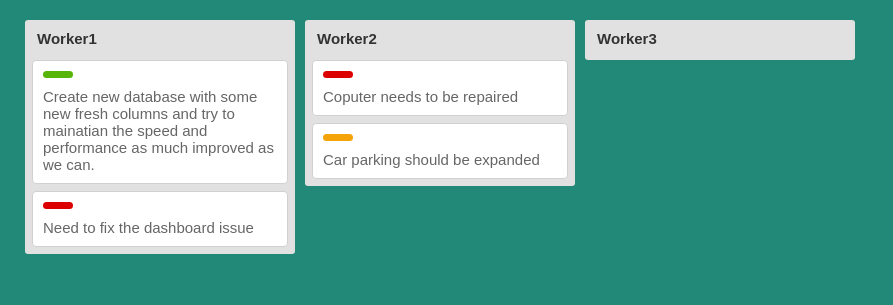
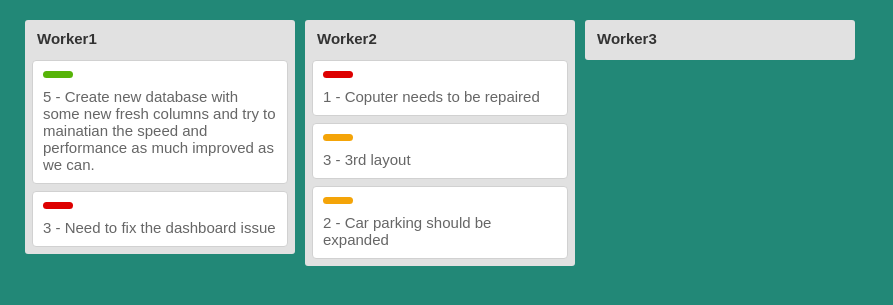
Before and after one commit to slagus/card-list-board, a PHP site: page / in a window 1280 px wide. Shown: the top 305 px of the page, without its empty margins (0-893 px from the left). Run offline with PHP 8.4, Linux system fonts and the light colour scheme; some libraries are stand-ins or nearby versions.

Commit message:
Added on update callback for cards

```diff
--- a/index.php
+++ b/index.php
@@ -14,7 +14,12 @@
 	<body>
 
 		<div ng-controller="ClbBoardController">
-			<clb-board clb-lists="lists" clb-card-types="cardTypes"></clb-board>
+			<clb-board
+				clb-lists="lists"
+				clb-card-types="cardTypes"
+				on-update="cardUpdateCallback(item)"
+				priority-index="priority"
+			></clb-board>
 		</div>
 
 	</body>
--- a/js/app.js
+++ b/js/app.js
@@ -3,15 +3,16 @@ angular.module('clbBoard', []).controller('ClbBoardController', function($scope)
 		{
 			title : 'Worker1',
 			cards : [
-				{title: "Create new database with some new fresh columns and try to mainatian the speed and performance as much improved as we can.", type : 'DONE'},
-				{title: "Need to fix the dashboard issue", type : 'BUG'}
+				{title: "Create new database with some new fresh columns and try to mainatian the speed and performance as much improved as we can.", type : 'DONE', priority : 5},
+				{title: "Need to fix the dashboard issue", type : 'BUG', priority : 3}
 			]
 		},
 		{
 			title : 'Worker2',
 			cards : [
-				{title: "Coputer needs to be repaired", type : 'BUG'},
-				{title: "Car parking should be expanded", type : 'PENDING'}
+				{title: "Coputer needs to be repaired", type : 'BUG', priority : 1},
+				{title: "3rd layout", type : 'PENDING', priority : 3},
+				{title: "Car parking should be expanded", type : 'PENDING', priority : 2}
 			]
 		},
 		{
@@ -19,6 +20,10 @@ angular.module('clbBoard', []).controller('ClbBoardController', function($scope)
 
 		}
 	];
+
+	$scope.cardUpdateCallback = function(item){
+		$scope.lists[0].cards[item.prevIndex].priority = item.newIndex + 1;
+	};
 
 	$scope.cardTypes = {
 		BUG : {title : 'Bug fixes', colorCode: '#d00'},
@@ -32,7 +37,9 @@ angular.module('clbBoard', []).controller('ClbBoardController', function($scope)
 		restrict: 'E',
 		scope: {
 			clbLists: '=',
-		 clbCardTypes: '='
+			clbCardTypes: '=',
+			onUpdateCallback: '&onUpdate',
+			priorityIndex: '='
 		},
 		template : '<div class="board">'+
 			'<div clb-list ng-repeat="list in clbLists" class="list"></div>'+
@@ -46,13 +53,17 @@ angular.module('clbBoard', []).controller('ClbBoardController', function($scope)
 		  placeholder: "ui-state-highlight",
 		  connectWith: ".connectedSortable",
 		  start: function(event, ui){
-				console.log(element);
+			  ui.item.prevIndex = ui.item.index();
 			  var height = $(ui.item).outerHeight();
 			  $(".ui-state-highlight").height(height);
 			  $(ui.item).addClass('dragging');
 		  },
 		  stop: function(event, ui){
 			  $(ui.item).removeClass('dragging');
+		  },
+		  update: function(event, ui){
+			  ui.item.newIndex = ui.item.index();
+			  $scope.onUpdateCallback({item: ui.item});
 		  }
 		});
 		$( element ).disableSelection();
@@ -60,7 +71,7 @@ angular.module('clbBoard', []).controller('ClbBoardController', function($scope)
 
 	template: '<div class="list-title">{{list.title}}</div>'+
 	'<div class="card-wraper sortable droptrue connectedSortable">'+
-		'<div clb-card ng-repeat="card in list.cards" class="card ui-state-default"></div>'+
+		'<div clb-card ng-repeat="card in list.cards | orderBy:priorityIndex" class="card ui-state-default"></div>'+
 	'</div>'
   };
 }).directive('clbCard', function() {
@@ -69,6 +80,6 @@ angular.module('clbBoard', []).controller('ClbBoardController', function($scope)
 	template: '<div class="card-label-wrap">'+
 		'<div class="card-label" style="background:{{clbCardTypes[card.type].colorCode}}"></div>'+
 	'</div>'+
-	'<div class="card-title">{{card.title}}</div>'/**/
+'<div class="card-title">{{card.priority}} - {{card.title}}</div>'
   };
 });
```
Lines whose indentation alone changed are shown as unchanged.
